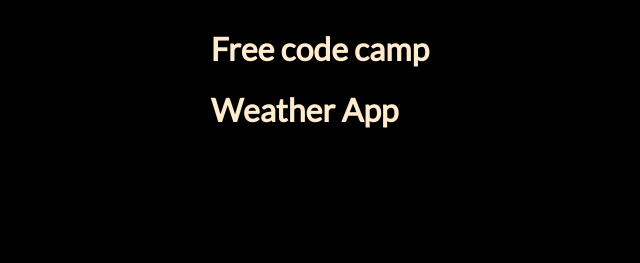
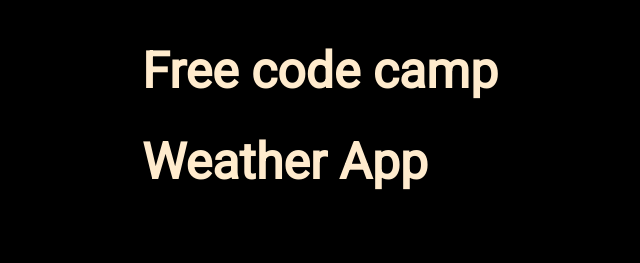
Before and after one commit to AndyGoldmann/FCC-weather-app, a plain HTML site: page public/index.html in a window 1280 px wide. Shown: the whole page, without its empty margins (320-960 px from the left). Drawn offline with Linux system fonts and the light colour scheme.

Commit message:
Change font and h1 size

```diff
--- a/public/index.html
+++ b/public/index.html
@@ -1,7 +1,9 @@
 <!DOCTYPE html>
 <html lang="en">
 <head>
-    <link href='http://fonts.googleapis.com/css?family=Lato&subset=latin,latin-ext' rel='stylesheet' type='text/css'>
+    <link rel="preconnect" href="https://fonts.googleapis.com">
+    <link rel="preconnect" href="https://fonts.gstatic.com" crossorigin>
+    <link href="https://fonts.googleapis.com/css2?family=Roboto&display=swap" rel="stylesheet">
     <link rel="stylesheet" href="./styles.css">
     <meta charset="UTF-8">
     <meta http-equiv="X-UA-Compatible" content="IE=edge">
--- a/public/styles.css
+++ b/public/styles.css
@@ -6,11 +6,11 @@ body {
 }
 
 #app {
-    font-family: "Lato";
+    font-family: 'Roboto', sans-serif;
 }
 
 .bigger-text {
-    text-size-adjust: unset;
+    font-size: 25px;
 }
 
 .aling-center {
```
